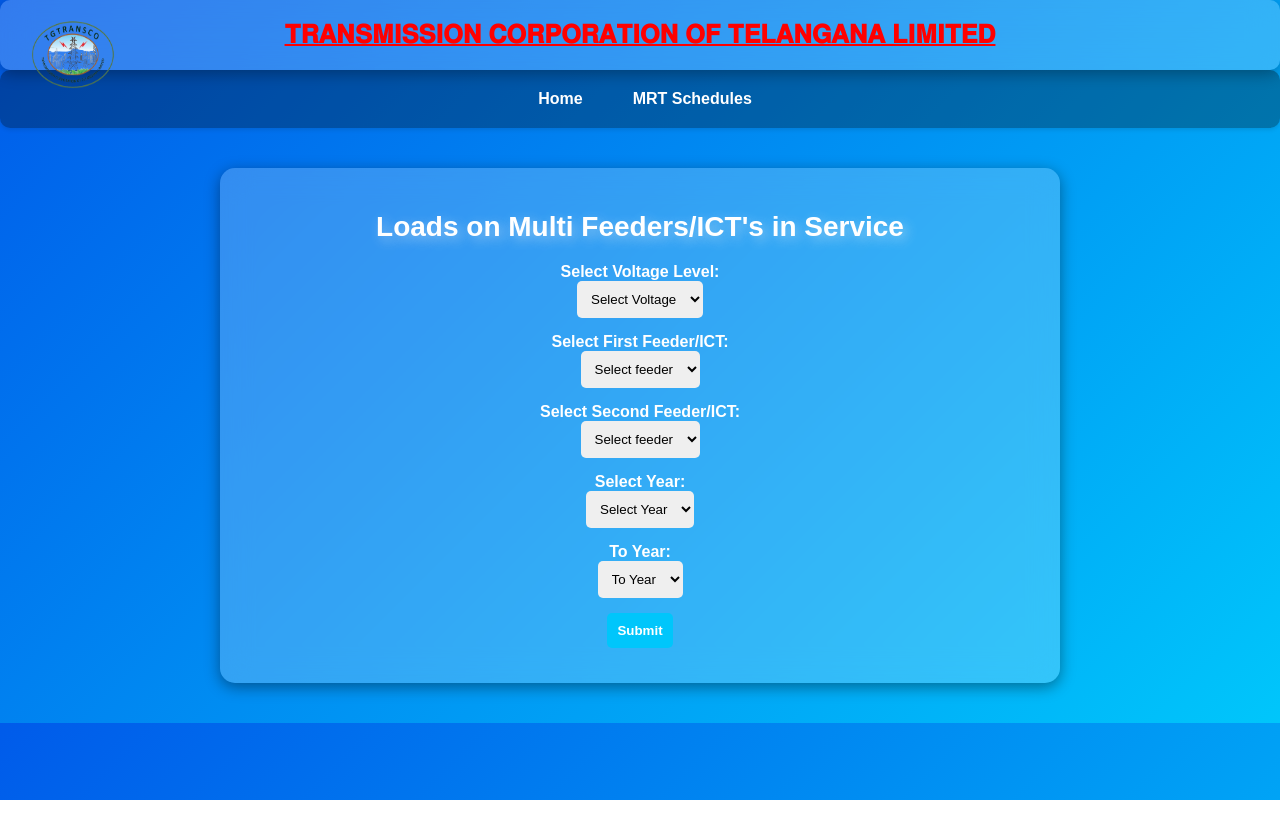
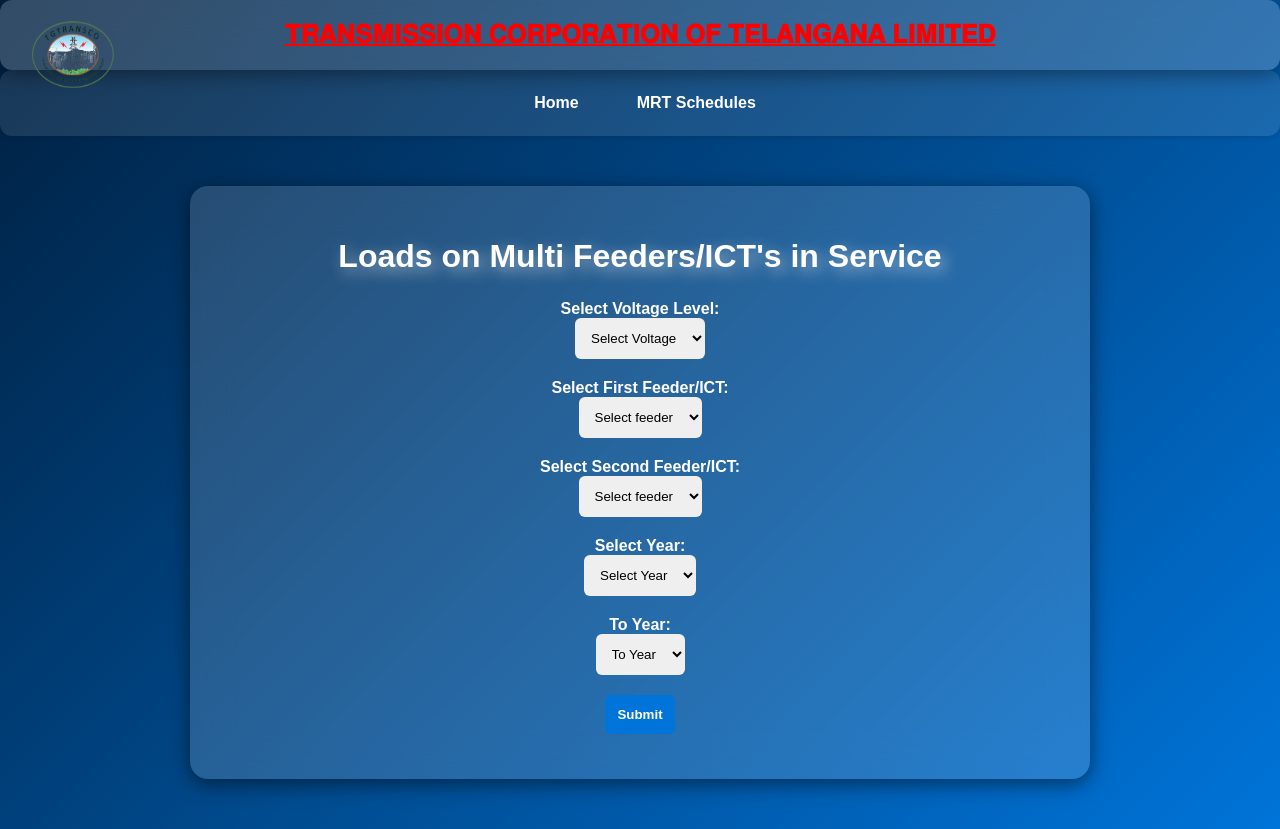
Before and after one commit to Vinay4562/maxregister, a website: page public/Displaydata_BothCircuits(ICTs).html in a window 1280 px wide. Before the commit the page ends 800 px from the top, so only its background shows below. Drawn offline with nearby package versions, Linux system fonts and the light colour scheme.

Commit message:
Initial commit

```diff
--- a/public/DisplaydataICTS(original).css
+++ b/public/DisplaydataICTS(original).css
@@ -1,6 +1,6 @@
 body {
   font-family: 'Poppins', sans-serif;
-  background: linear-gradient(135deg, #005bea, #00c6fb);
+  background: linear-gradient(135deg, #001f3f, #0074D9);
   color: white;
   margin: 0;
   padding: 0;
@@ -17,31 +17,31 @@
 .header {
   background: rgba(255, 255, 255, 0.2);
   padding: 20px;
-  box-shadow: 0px 4px 15px rgba(0, 0, 0, 0.3);
-  border-radius: 10px;
-  backdrop-filter: blur(15px);
-  transform: translateY(-20px);
+  box-shadow: 0px 4px 20px rgba(0, 0, 0, 0.4);
+  border-radius: 12px;
+  backdrop-filter: blur(20px);
+  transform: translateY(-30px);
   animation: slideDown 1s ease forwards;
 }
 
 @keyframes slideDown {
-  from { transform: translateY(-20px); opacity: 0; }
+  from { transform: translateY(-30px); opacity: 0; }
   to { transform: translateY(0); opacity: 1; }
 }
 
 .navbar {
   display: flex;
   justify-content: center;
-  background: rgba(0, 0, 0, 0.3);
-  padding: 10px;
-  border-radius: 10px;
+  background: rgba(255, 255, 255, 0.1);
+  padding: 12px;
+  border-radius: 12px;
   transition: 0.5s;
 }
 
 .navbar a {
   color: white;
   text-decoration: none;
-  padding: 10px 20px;
+  padding: 12px 24px;
   transition: 0.3s;
   position: relative;
   overflow: hidden;
@@ -63,36 +63,36 @@
 }
 
 .container {
-  max-width: 800px;
-  margin: 40px auto;
-  background: rgba(255, 255, 255, 0.2);
-  padding: 20px;
-  border-radius: 15px;
-  box-shadow: 0px 4px 15px rgba(0, 0, 0, 0.4);
-  backdrop-filter: blur(15px);
-  transform: scale(0.9);
+  max-width: 850px;
+  margin: 50px auto;
+  background: rgba(255, 255, 255, 0.15);
+  padding: 25px;
+  border-radius: 18px;
+  box-shadow: 0px 5px 20px rgba(0, 0, 0, 0.5);
+  backdrop-filter: blur(20px);
+  transform: scale(0.85);
   animation: popUp 0.8s ease forwards;
 }
 
 @keyframes popUp {
-  from { transform: scale(0.9); opacity: 0; }
+  from { transform: scale(0.85); opacity: 0; }
   to { transform: scale(1); opacity: 1; }
 }
 
 h2 {
-  font-size: 28px;
-  margin-bottom: 20px;
-  text-shadow: 2px 2px 6px rgba(0, 0, 0, 0.3);
+  font-size: 32px;
+  margin-bottom: 25px;
+  text-shadow: 3px 3px 8px rgba(0, 0, 0, 0.4);
   animation: glow 1.5s infinite alternate;
 }
 
 @keyframes glow {
-  from { text-shadow: 2px 2px 6px rgba(0, 0, 0, 0.3); }
-  to { text-shadow: 4px 4px 12px rgba(255, 255, 255, 0.5); }
+  from { text-shadow: 3px 3px 8px rgba(0, 0, 0, 0.4); }
+  to { text-shadow: 5px 5px 15px rgba(255, 255, 255, 0.6); }
 }
 
 .form-item {
-  margin: 15px 0;
+  margin: 20px 0;
   display: flex;
   flex-direction: column;
   align-items: center;
@@ -103,9 +103,9 @@
 }
 
 select, input[type="submit"] {
-  padding: 10px;
+  padding: 12px;
   border: none;
-  border-radius: 5px;
+  border-radius: 6px;
   outline: none;
   transition: all 0.3s ease;
 }
@@ -115,7 +115,7 @@
 }
 
 input[type="submit"] {
-  background: #00c6fb;
+  background: #0074D9;
   color: white;
   font-weight: bold;
   cursor: pointer;
@@ -123,16 +123,16 @@
 }
 
 input[type="submit"]:hover {
-  background: #005bea;
-  transform: scale(1.05);
+  background: #001f3f;
+  transform: scale(1.1);
 }
 
 .spinner {
   border: 4px solid rgba(255, 255, 255, 0.2);
   border-top: 4px solid #fff;
   border-radius: 50%;
-  width: 50px;
-  height: 50px;
+  width: 55px;
+  height: 55px;
   animation: spin 1s linear infinite;
 }
 
@@ -141,17 +141,17 @@
 }
 
 .button-container button {
-  background: #00c6fb;
+  background: #0074D9;
   color: white;
-  padding: 10px 15px;
+  padding: 12px 18px;
   border: none;
-  border-radius: 5px;
+  border-radius: 6px;
   transition: 0.3s;
-  box-shadow: 0px 4px 10px rgba(0, 0, 0, 0.3);
+  box-shadow: 0px 5px 15px rgba(0, 0, 0, 0.4);
 }
 
 .button-container button:hover {
-  background: #005bea;
-  transform: translateY(-3px);
-  box-shadow: 0px 6px 15px rgba(0, 0, 0, 0.5);
+  background: #001f3f;
+  transform: translateY(-5px);
+  box-shadow: 0px 7px 20px rgba(0, 0, 0, 0.6);
 }
```
